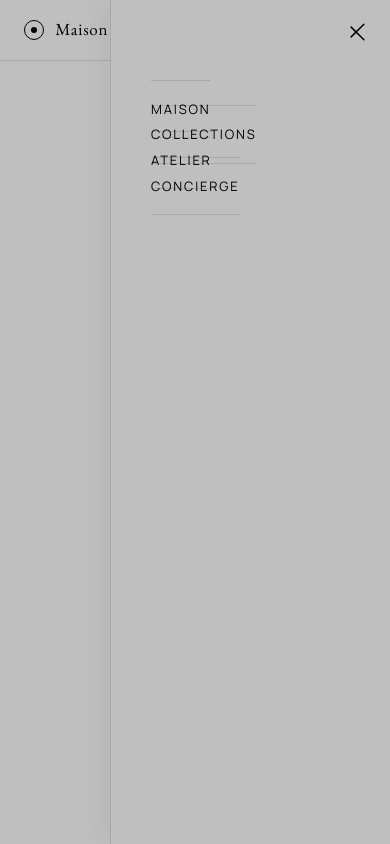
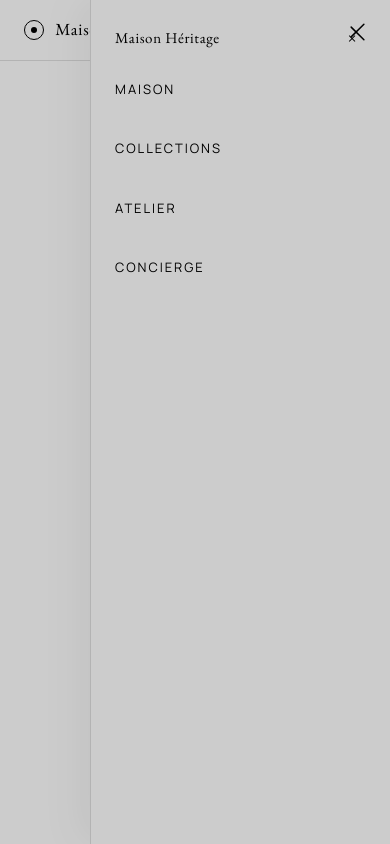
Before and after one commit to harshshah-codes/luxury-eccomerce-landing-page, a Next.js app in the folder web/: page / in a window 390 px wide. Both pictures are taken after a click on the button "Menu". Built offline with nearby package versions, Linux system fonts and the light colour scheme; no server answers; the database is empty.

Commit message:
fix: redesign mobile sidebar as shadcn-style sheet with smooth slide-in, solid white nav, proper overlay

```diff
--- a/web/src/app/globals.css
+++ b/web/src/app/globals.css
@@ -74,9 +74,7 @@
   display: grid;
   grid-template-columns: 1fr auto 1fr;
   align-items: center;
-  background: rgba(255,255,255,0.88);
-  backdrop-filter: blur(20px);
-  -webkit-backdrop-filter: blur(20px);
+  background: #fff;
   border-bottom: 1px solid var(--line);
   transition: transform 0.5s var(--ease-quiet);
 }
@@ -118,6 +116,7 @@
   transition: width 0.6s var(--ease-quiet);
 }
 .nav__links a:hover::after, .nav__links a.active::after { width: 100%; }
+.nav__sheet-header { display: none; }
 .nav__right {
   display: flex; align-items: center; gap: 1.5rem;
   justify-self: end;
@@ -151,30 +150,55 @@
 .nav__hamburger.open svg line:nth-child(2) { opacity: 0; }
 .nav__hamburger.open svg line:nth-child(3) { transform: translateY(-5px) rotate(-45deg); }
 .nav__overlay {
-  position: fixed; inset: 0; background: rgba(0,0,0,0.25);
-  z-index: 105; cursor: pointer;
+  position: fixed; inset: 0; background: rgba(0,0,0,0.2);
+  z-index: 105;
+  opacity: 0; pointer-events: none;
+  transition: opacity 0.35s var(--ease-quiet);
+}
+.nav__overlay.open {
+  opacity: 1; pointer-events: auto;
 }
 @media (max-width: 900px) {
-  .nav__links { display: none; }
+  .nav__links {
+    position: fixed; top: 0; right: 0; width: 300px; max-width: 85vw;
+    height: 100vh; flex-direction: column; gap: 0;
+    background: #fff; padding: 0;
+    border-left: 1px solid var(--line);
+    z-index: 110;
+    box-shadow: -12px 0 40px rgba(0,0,0,0.05);
+    transform: translateX(100%);
+    visibility: hidden;
+    transition: transform 0.4s var(--ease-quiet), visibility 0s 0.4s;
+  }
+  .nav__links.open {
+    transform: translateX(0);
+    visibility: visible;
+    transition: transform 0.4s var(--ease-quiet), visibility 0s;
+  }
   .nav { grid-template-columns: 1fr auto; padding: 1rem 1.5rem; }
   .nav__right span.label-text { display: none; }
   .nav__whatsapp { border: none; }
   .nav__hamburger { display: block; }
-  .nav__links.open {
-    display: flex; flex-direction: column; gap: 0;
-    position: fixed; top: 0; right: 0; width: 280px; height: 100vh;
-    background: #fff; padding: 6rem 2.5rem 2rem;
-    border-left: 1px solid var(--line);
-    z-index: 110; justify-self: auto;
-    box-shadow: -8px 0 32px rgba(0,0,0,0.06);
+  .nav__sheet-header {
+    display: flex !important; align-items: center; justify-content: space-between;
+    padding: 1.5rem 1.5rem 0.5rem;
+    list-style: none;
   }
-  .nav__links.open a {
-    font-size: 13px; letter-spacing: 0.14em;
-    padding: 1.2rem 0; border-bottom: 1px solid var(--line);
+  .nav__sheet-header .nav__sheet-brand {
+    font-family: var(--serif); font-size: 15px; letter-spacing: 0.04em;
+  }
+  .nav__sheet-close {
+    width: 28px; height: 28px; display: flex; align-items: center; justify-content: center;
+    background: none; border: none; cursor: pointer; font-size: 18px; color: #000;
+    font-family: var(--sans); font-weight: 300; line-height: 1;
+  }
+  .nav__links a {
+    font-size: 13px; letter-spacing: 0.15em;
+    padding: 1.2rem 1.5rem;
     text-transform: uppercase; font-family: var(--sans);
+    display: block;
   }
-  .nav__links.open a:first-of-type { border-top: 1px solid var(--line); }
-  .nav__links.open a::after { display: none; }
+  .nav__links a::after { display: none; }
 }
 
 /* Hero */
--- a/web/src/components/app-shell.tsx
+++ b/web/src/components/app-shell.tsx
@@ -111,6 +111,10 @@
           <span>Maison Héritage</span>
         </div>
         <ul className={`nav__links${mobileOpen ? ' open' : ''}`}>
+          <li className="nav__sheet-header">
+            <span className="nav__sheet-brand">Maison Héritage</span>
+            <button className="nav__sheet-close" onClick={() => setMobileOpen(false)}>×</button>
+          </li>
           <li><a className={linkClass('/')} href="/" onClick={() => setMobileOpen(false)}>Maison</a></li>
           <li><a className={linkClass('/shop')} href="/shop" onClick={() => setMobileOpen(false)}>Collections</a></li>
           <li><a className={linkClass('/atelier')} href="/atelier" onClick={() => setMobileOpen(false)}>Atelier</a></li>
@@ -130,7 +134,7 @@
           </button>
         </div>
       </nav>
-      {mobileOpen && <div className="nav__overlay" onClick={() => setMobileOpen(false)} />}
+      <div className={`nav__overlay${mobileOpen ? ' open' : ''}`} onClick={() => setMobileOpen(false)} />
 
       <main id="app">{children}</main>
 
```
